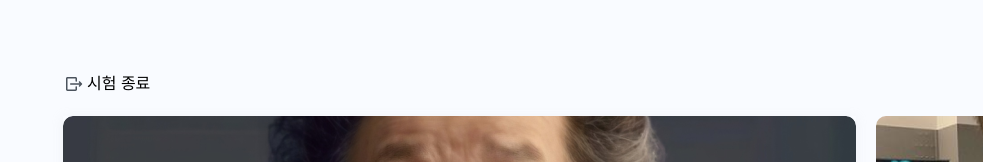
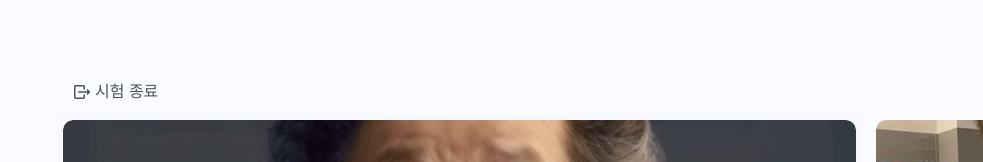
Before and after one commit to cpxHelper-MYPatientS/myps-frontend, a React (Vite) app in the folder myps/: page /test in a window 1280 px wide. Shown: the top 162 px of the page, without its empty margins (297-1280 px from the left). Built offline with nearby package versions, Linux system fonts and the light colour scheme; a web font is replaced by a local one.

Commit message:
💄 UI: 클릭범위 수정

```diff
--- a/myps/src/pages/TestPage/TestPage.jsx
+++ b/myps/src/pages/TestPage/TestPage.jsx
@@ -8,14 +8,12 @@ import TestView from "../../components/TestPage/TestView";
 const TestPage = () => {
   return (
     <div className="flex flex-col pb-[7.125rem]">
-      <div className="flex flex-col mt-[72px] gap-5 mx-[22.5rem]">
-        {/* 클릭범위 어디까지?  */}
-        <div className="">
-          <div className="flex items-center gap-1 cursor-pointer">
-            <img className="w-5 h-5" src={exitIcon} />
-            <div>시험 종료</div>
-          </div>
+      <div className="flex flex-col mt-[72px] gap-2 mx-[22.5rem]">
+        <div className="flex items-center p-2 gap-1 text-cgray-900 font-medium text-p1 cursor-pointer w-fit">
+          <img className="w-5 h-5" src={exitIcon} />
+          <div>시험 종료</div>
         </div>
+
         <TestView />
       </div>
     </div>
```
